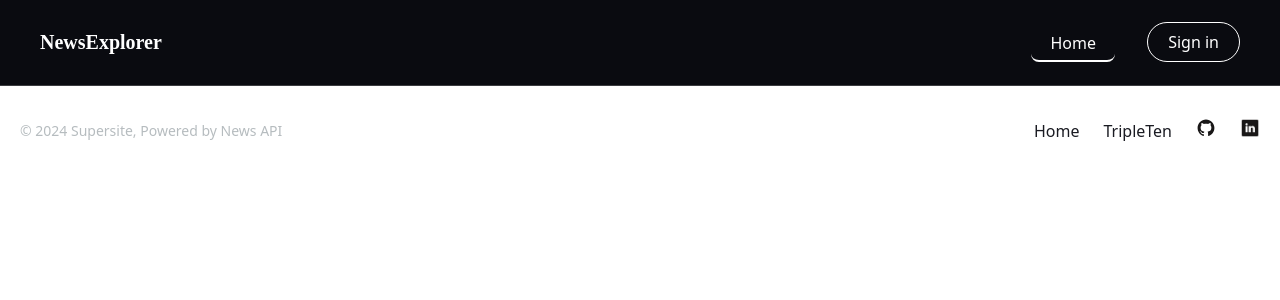
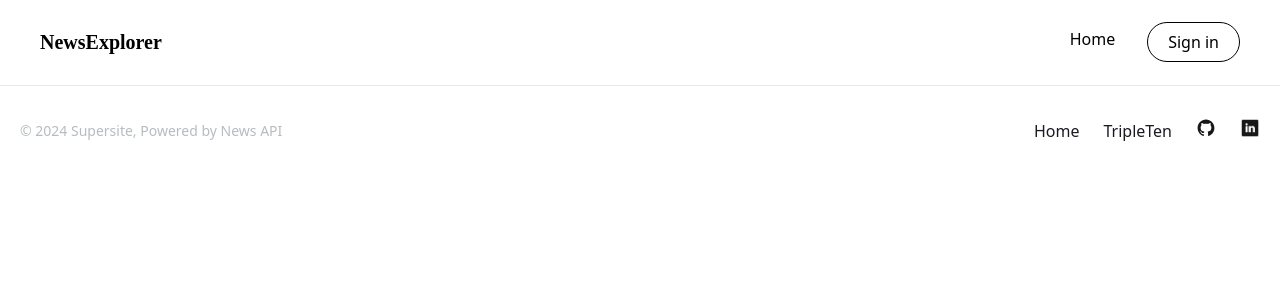
Before and after one commit to Cdubb919/news-explorer-frontend, a React (Vite) app: page /saved-news in a window 1280 px wide. Shown: the top 300 px of the page. Built offline with nearby package versions, Linux system fonts and the light colour scheme.

Commit message:
ready to submit

```diff
--- a/index.html
+++ b/index.html
@@ -2,7 +2,7 @@
 <html lang="en">
   <head>
     <meta charset="UTF-8" />
-    <link rel="icon" type="image/svg+xml" href="/vite.svg" />
+    <link rel="icon" type="image/svg+xml" href="/NEFavicon.svg" />
     <meta name="viewport" content="width=device-width, initial-scale=1.0" />
     <title>new-explorer-app</title>
   </head>
--- a/src/components/App/App.jsx
+++ b/src/components/App/App.jsx
@@ -1,4 +1,134 @@
-import { useState } from "react";
+// import { useState } from "react";
+// import { Routes, Route } from "react-router-dom";
+
+// import Header from "../Header/Header";
+// import Footer from "../Footer/Footer";
+
+// import Home from "../Home/Home";
+// import SavedNews from "../SavedNews/SavedNews";
+// import "./App.css";
+
+// import LoginModal from "../LoginModal/LoginModal";
+// import RegisterModal from "../RegisterModal/RegisterModal";
+// import SuccessModal from "../SuccessModal/SuccessModal";
+
+// function App() {
+//   const [isLoggedIn, setIsLoggedIn] = useState(false);
+//   const [activeModal, setActiveModal] = useState(null);
+//   const [hasSearched, setHasSearched] = useState(false);
+//   const [savedArticles, setSavedArticles] = useState([]);
+
+//   function closeModal() {
+//     setActiveModal(null);
+//   }
+
+//   function handleLogin() {
+//     setIsLoggedIn(true);
+//     closeModal();
+//   }
+
+//   function handleLogout() {
+//     setIsLoggedIn(false);
+//   }
+
+//   function handleRegisterSuccess() {
+//     closeModal();
+//     setActiveModal("success");
+//   }
+
+//   function handleSaveArticle(article) {
+//     setSavedArticles((prev) => {
+//       const alreadySaved = prev.some((item) => item.title === article.title);
+
+//       if (alreadySaved) {
+//         return prev;
+//       }
+
+//       return [...prev, article];
+//     });
+//   }
+
+//   function handleRemoveArticle(article) {
+//     setSavedArticles((prev) =>
+//       prev.filter((item) => item.title !== article.title)
+//     );
+//   }
+
+//   return (
+//     <>
+//       <Routes>
+//         <Route
+//           path="/"
+//           element={
+//             <div className="hero-layout">
+//               <Header
+//                 loggedIn={isLoggedIn}
+//                 userName="Elise"
+//                 onSignIn={() => setActiveModal("login")}
+//                 onSignOut={handleLogout}
+//               />
+
+//               <Home
+//                 onSearch={() => setHasSearched(true)}
+//                 loggedIn={isLoggedIn}
+//                 onSaveArticle={handleSaveArticle}
+//                 savedArticles={savedArticles}
+//               />
+//             </div>
+//           }
+//         />
+
+//         <Route
+//           path="/saved-news"
+//           element={
+//             <>
+//               <Header
+//                 loggedIn={isLoggedIn}
+//                 userName="Elise"
+//                 isHome={true}
+//                 onSignIn={() => setActiveModal("login")}
+//                 onSignOut={handleLogout}
+//               />
+
+//               <SavedNews
+//                 loggedIn={isLoggedIn}
+//                 userName="Elise"
+//                 savedArticles={savedArticles}
+//                 onRemoveArticle={handleRemoveArticle}
+//               />
+//             </>
+//           }
+//         />
+//       </Routes>
+
+//       <Footer />
+
+//       <LoginModal
+//         isOpen={activeModal === "login"}
+//         onClose={closeModal}
+//         onLogin={handleLogin}
+//         onSwitchToRegister={() => setActiveModal("register")}
+//       />
+
+//       <RegisterModal
+//         isOpen={activeModal === "register"}
+//         onClose={closeModal}
+//         onSwitchToLogin={() => setActiveModal("login")}
+//         onRegisterSuccess={handleRegisterSuccess}
+//       />
+
+//       <SuccessModal
+//         isOpen={activeModal === "success"}
+//         onClose={closeModal}
+//         onSignIn={() => setActiveModal("login")}
+//       />
+//     </>
+//   );
+// }
+
+// export default App;
+
+import { useState, useEffect } from "react";
 import { Routes, Route } from "react-router-dom";
 
 import Header from "../Header/Header";
@@ -17,17 +147,38 @@ function App() {
   const [activeModal, setActiveModal] = useState(null);
   const [hasSearched, setHasSearched] = useState(false);
   const [savedArticles, setSavedArticles] = useState([]);
+  const [userName, setUserName] = useState("Elise"); // default username
+
+  useEffect(() => {
+    const token = localStorage.getItem("token");
+    const storedUser = localStorage.getItem("userName");
+    const storedArticles = localStorage.getItem("savedArticles");
+
+    if (token) {
+      setIsLoggedIn(true);
+      if (storedUser) setUserName(storedUser);
+      if (storedArticles) setSavedArticles(JSON.parse(storedArticles));
+    }
+  }, []);
 
   function closeModal() {
     setActiveModal(null);
   }
 
   function handleLogin() {
+    const token = "dummy-token";
+    localStorage.setItem("token", token);
+    localStorage.setItem("userName", userName);
+
     setIsLoggedIn(true);
     closeModal();
   }
 
   function handleLogout() {
+    localStorage.removeItem("token");
+    localStorage.removeItem("userName");
+    localStorage.removeItem("savedArticles");
+
     setIsLoggedIn(false);
   }
 
@@ -40,18 +191,20 @@ function App() {
     setSavedArticles((prev) => {
       const alreadySaved = prev.some((item) => item.title === article.title);
 
-      if (alreadySaved) {
-        return prev;
-      }
+      if (alreadySaved) return prev;
 
-      return [...prev, article];
+      const updated = [...prev, article];
+      localStorage.setItem("savedArticles", JSON.stringify(updated));
+      return updated;
     });
   }
 
   function handleRemoveArticle(article) {
-    setSavedArticles((prev) =>
-      prev.filter((item) => item.title !== article.title)
-    );
+    setSavedArticles((prev) => {
+      const updated = prev.filter((item) => item.title !== article.title);
+      localStorage.setItem("savedArticles", JSON.stringify(updated));
+      return updated;
+    });
   }
 
   return (
@@ -63,7 +216,7 @@ function App() {
             <div className="hero-layout">
               <Header
                 loggedIn={isLoggedIn}
-                userName="Elise"
+                userName={userName}
                 onSignIn={() => setActiveModal("login")}
                 onSignOut={handleLogout}
               />
@@ -84,7 +237,7 @@ function App() {
             <>
               <Header
                 loggedIn={isLoggedIn}
-                userName="Elise"
+                userName={userName}
                 isHome={true}
                 onSignIn={() => setActiveModal("login")}
                 onSignOut={handleLogout}
@@ -92,7 +245,7 @@ function App() {
 
               <SavedNews
                 loggedIn={isLoggedIn}
-                userName="Elise"
+                userName={userName}
                 savedArticles={savedArticles}
                 onRemoveArticle={handleRemoveArticle}
               />
--- a/src/components/Header/Header.css
+++ b/src/components/Header/Header.css
@@ -85,9 +85,16 @@
   color: #ffffff;
 }
 
+.header--light .header__username {
+  color: #000;
+}
+
+.header--light .header__logout-icon {
+  filter: none;
+}
+
 .header__username {
   font-weight: 500;
-  color: #ffffff;
   white-space: nowrap;
 }
 
--- a/src/components/Header/Header.jsx
+++ b/src/components/Header/Header.jsx
@@ -9,26 +9,35 @@ function Header({ loggedIn, userName, onSignIn, onSignOut }) {
   return (
     <header
       className={`header ${
-        isHome
-          ? "header--transparent"
-          : loggedIn
-          ? "header--light"
-          : "header--dark"
+        isHome ? "header--transparent" : "header--light"
       }`}
     >
       <div className="header__container">
         <h1 className="header__logo">NewsExplorer</h1>
 
         <nav className="header__nav">
-          <button className="header__link header__link--active">Home</button>
+          <NavLink
+            to="/"
+            className={({ isActive }) =>
+              `header__link ${isActive ? "header__link--active" : ""}`
+            }
+          >
+            Home
+          </NavLink>
 
           {loggedIn ? (
             <>
-              <button className="header__link">Saved articles</button>
+              <NavLink
+                to="/saved-news"
+                className={({ isActive }) =>
+                  `header__link ${isActive ? "header__link--active" : ""}`
+                }
+              >
+                Saved articles
+              </NavLink>
 
               <button className="header__user" onClick={onSignOut}>
-                <span className="header__username">{String(userName)}</span>
-
+                <span className="header__username">{userName}</span>
                 <img
                   src={logoutIcon}
                   alt="Log out"
--- a/src/components/SavedNews/SavedNews.css
+++ b/src/components/SavedNews/SavedNews.css
@@ -12,6 +12,7 @@
   font-size: 32px;
   font-weight: 700;
   margin-bottom: 8px;
+  color: #000;
 }
 
 .saved-news__subtitle {
```
Also changed, not shown: src/assets/NEFavicon.svg (added).
